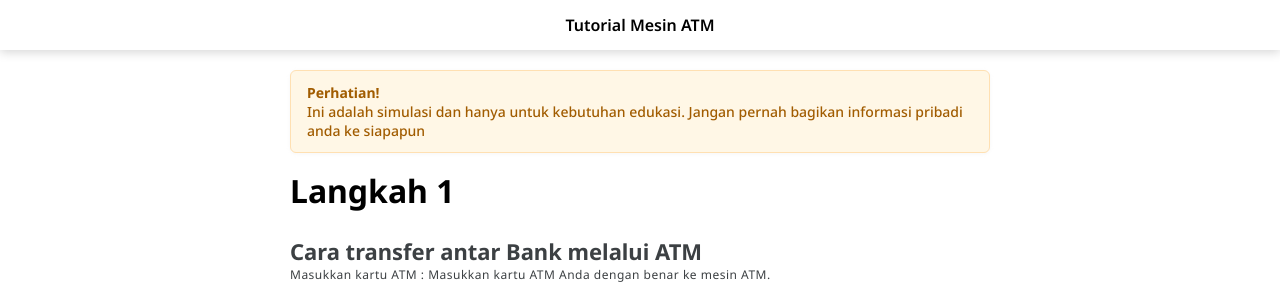
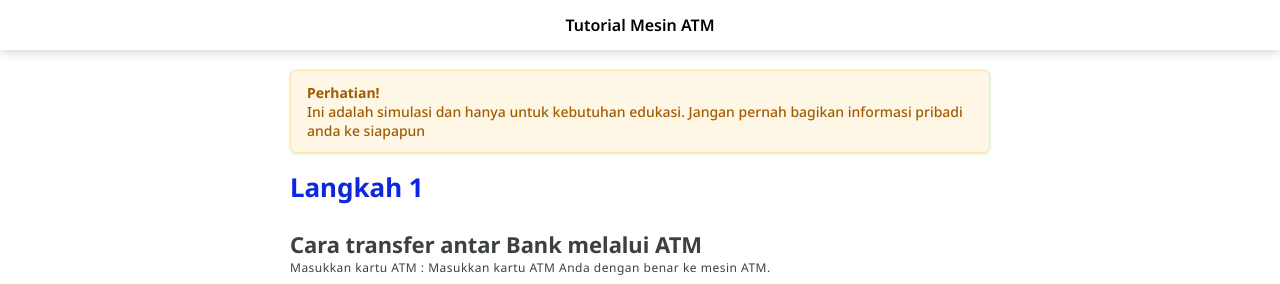
Before and after one commit to rizkiismail9a/atm-mechine-tutorial, a Vue app: page /transfer in a window 1280 px wide. Shown: the top 284 px of the page. Built offline with nearby package versions, Linux system fonts and the light colour scheme.

Commit message:
Add komentar

```diff
--- a/public/transfer.json
+++ b/public/transfer.json
@@ -35,11 +35,11 @@
   ],
   [
     {
-      "content": "Menu ATM: Pilih Transaksi Lainnya",
+      "content": "Menu ATM : Pilih Transaksi Lainnya",
       "type": "h1"
     },
     {
-      "content": "Di menu utama, pilih opsi 'Transaksi Lainnya'.",
+      "content": "Di menu utama, pilih opsi 'TRANSAKSI LAINNYA'",
       "type": "p"
     },
     {
@@ -51,7 +51,7 @@
       "type": "h2"
     },
     {
-      "content": "Pilih TRANSFER kemudian pilih KE REKENING BANK LAIN",
+      "content": "Pilih TRANSFER kemudian pilih 'KE REKENING BANK LAIN'",
       "type": "p"
     },
     {
@@ -78,11 +78,11 @@
       "content": "Masukkan jumlah uang yang ingin Anda transfer.",
       "type": "p"
     },
-    {
+     {
       "content": "Periksa Detail Transaksi",
       "type": "h2"
     },
-    {
+       {
       "content": "https://www.pdf-jakarta.sch.id/bayar.id/images/image4a.png",
       "type": "image"
     }
@@ -117,15 +117,10 @@
       "type": "h2"
     },
     {
-      "content": "/audio/atm-sound.mp3",
-      "type": "audio"
-    },
-    {
-      "content": "Jika anda mendengar suara seperti di atas, artinya kartu ATM anda masih di dalam. Akan ada pilihan apakah akan melakukan transaksi lainnya.",
+      "content": "Akan ada pilihan apakah akan melakukan transaksi lainnya.",
       "type": "p"
     },
-    {
-      "content": "Jika pilih YA makan akan kembali memasukkan PIN, tetapi jika pilih TIDAK maka kartu ATM akan keluar. Pastikan kartu ATM Anda tidak tertinggal.",
+    {"content": "Jika pilih YA makan akan kembali memasukkan PIN, tetapi jika pilih TIDAK maka kartu ATM akan keluar. Pastikan kartu ATM Anda tidak tertinggal.",
       "type": "p"
     },
     {
--- a/src/views/TransferView.vue
+++ b/src/views/TransferView.vue
@@ -1,6 +1,8 @@
 <script>
+/* Menggunakan komponen dari file ContentRenderer.vue */
 import ContentRenderer from '@/components/ContentRenderer.vue'
 
+/* Selektor */
 export default {
   components: { ContentRenderer },
   data() {
@@ -10,6 +12,7 @@ export default {
       direction: 'next', // 'next' or 'prev' for animation
     }
   },
+
   async created() {
     // Fetch the JSON file (assuming it's in /public)
     const response = await fetch('/transfer.json')
@@ -39,6 +42,8 @@ export default {
 }
 </script>
 
+/* Menampilkan kotak peringatan dengan teks penting */
+/* Merubah warna h1 menjadi biru */
 <template>
   <div style="position: relative; min-height: 60vh">
     <div class="warning-box">
@@ -49,7 +54,8 @@ export default {
     <transition :name="direction === 'next' ? 'swipe-left' : 'swipe-right'" mode="out-in">
       <div :key="currentStep" style="width: 100%">
         <div v-if="steps.length">
-          <h1>Langkah {{ currentStep + 1 }}</h1>
+            <h1 style="color: #0f27dcff; font-size: 26px">
+          Langkah {{ currentStep + 1 }}</h1>
           <ContentRenderer :content="steps[currentStep]" />
         </div>
       </div>
@@ -74,6 +80,7 @@ export default {
   </div>
 </template>
 
+*/ penggunaan selektor untuk pengaturan tampilan */
 <style scoped>
 .nav-buttons {
   position: fixed;
@@ -153,6 +160,7 @@ export default {
   margin-bottom: 16px;
   font-size: 14px;
   font-weight: 500;
-  box-shadow: 0 1px 4px rgba(213, 213, 213, 0.2);
+  box-shadow: 0 1px 4px rgba(7, 211, 4, 0.2);
 }
+
 </style>
```
